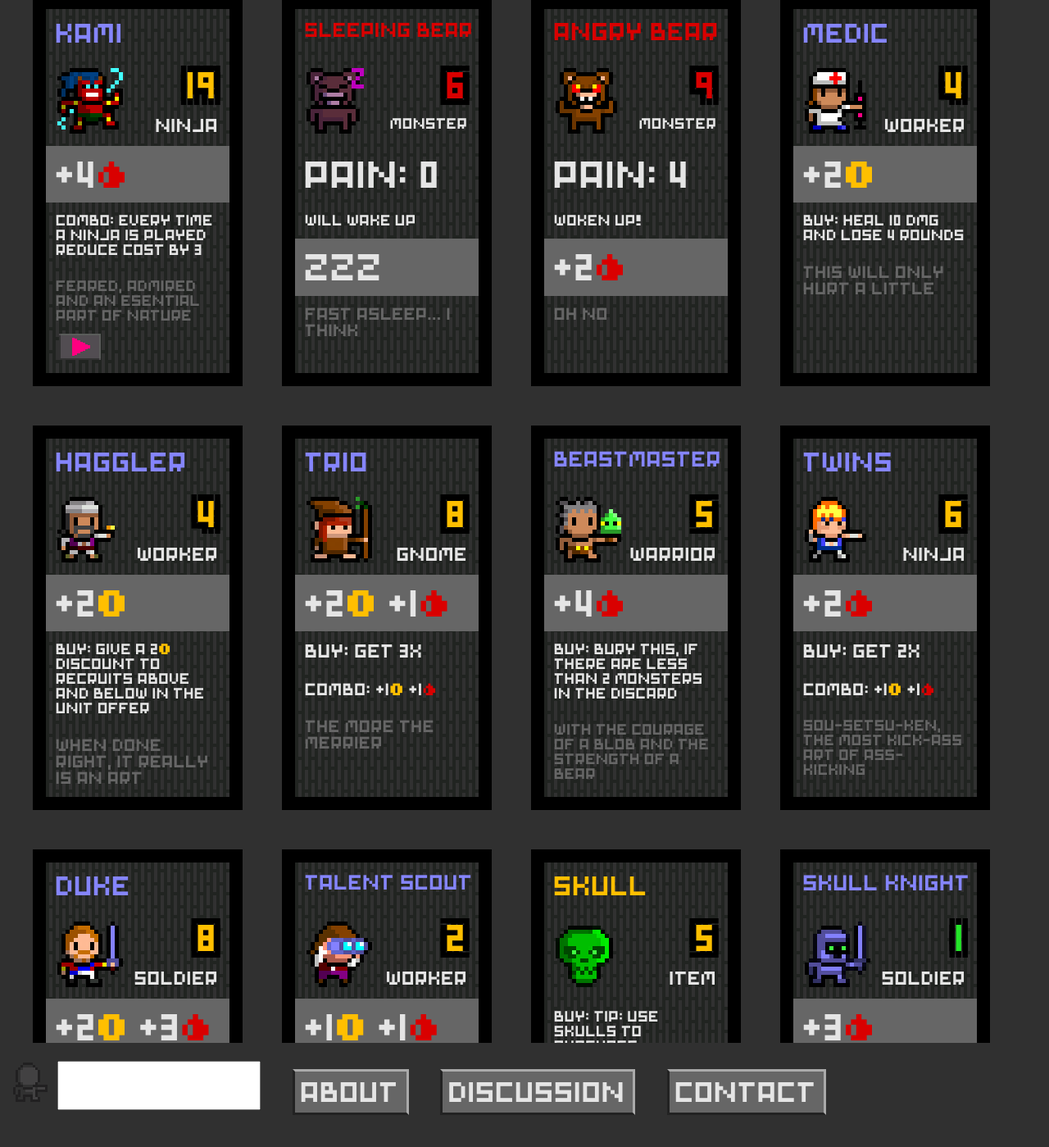
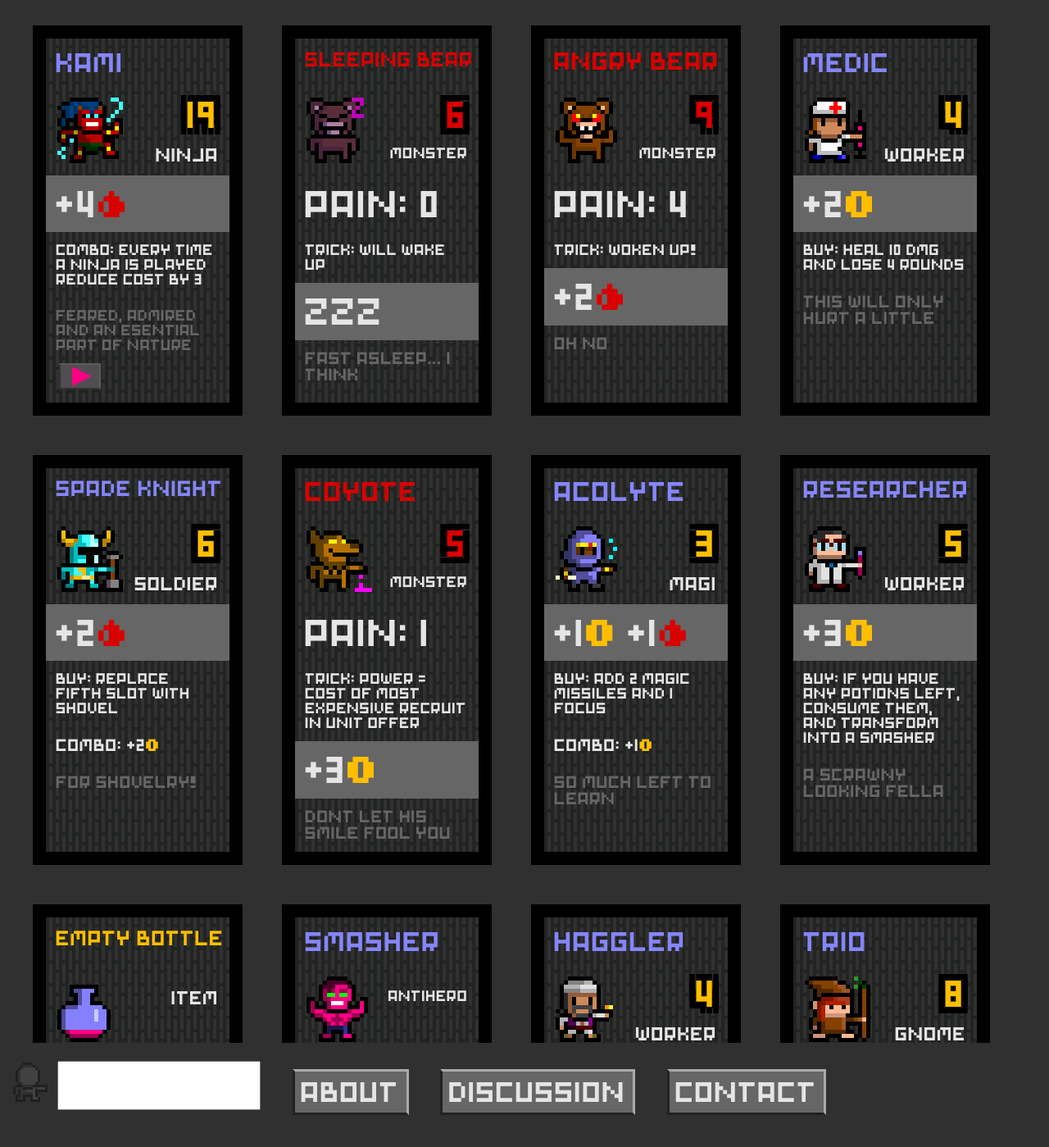
Before and after one commit to MattArnold/toarms.games.github.io, a Jekyll site: the page built from index.md, in a window 1280 px wide and 1400 px high, scrolled down 15665 px. Shown: the whole window at 82% size. Built offline with Jekyll 4.4.1, drawn with Linux system fonts in a browser that asks for light colours; some of the changed text lies outside the part shown.

Commit message:
Add SpadeKnight Coyote Acolyte Researcher Twin2

```diff
--- a/_data/cards.yaml
+++ b/_data/cards.yaml
@@ -1149,6 +1149,45 @@
   play: +2g
   gain: HEAL 10 DMG AND LOSE 4 ROUNDS
   flavor: THIS WILL ONLY HURT A LITTLE
+- name: SPADE KNIGHT
+  slug: SpadeKnight
+  coincost: 6
+  type: SOLDIER
+  play: +2b
+  combo: +2g
+  gain: REPLACE FIFTH SLOT WITH SHOVEL
+  flavor: FOR SHOVELRY!
+- name: COYOTE
+  slug: Coyote
+  bloodcost: 5
+  type: MONSTER
+  pain: 1
+  trick: POWER = COST OF MOST EXPENSIVE RECRUIT IN UNIT OFFER
+  play: +3g
+  flavor: DONT LET HIS SMILE FOOL YOU
+- name: ACOLYTE
+  slug: Acolyte
+  coincost: 3
+  type: MAGI
+  play: +1g +1b
+  combo: +1g
+  gain: ADD 2 MAGIC MISSILES AND 1 FOCUS
+  flavor: SO MUCH LEFT TO LEARN
+- name: RESEARCHER
+  slug: Researcher
+  coincost: 5
+  type: WORKER
+  play: +3g
+  gain: IF YOU HAVE ANY POTIONS LEFT, CONSUME THEM, AND TRANSFORM INTO A SMASHER
+  flavor: A SCRAWNY LOOKING FELLA
+- name: EMPTY BOTTLE
+  slug: EmptyBottle
+  type: ITEM
+  flavor: CHUG! CHUG! CHUG!
+- name: SMASHER
+  slug: Smasher
+  type: ANTIHERO
+  play: +1b FOR EACH CONSUMED POTION -UP TO 6-
 - name: HAGGLER
   slug: Haggler
   coincost: 4
@@ -1179,6 +1218,12 @@
   combo: +1g +1b
   gain: GET 2X
   flavor: SOU-SETSU-KEN, THE MOST KICK-ASS ART OF ASS-KICKING
+- name: TWINS
+  slug: Twins2
+  coincost: 6
+  type: NINJA
+  play: +2b
+  combo: +1g +1b
 - name: DUKE
   slug: Duke
   coincost: 8
--- a/_layouts/default.html
+++ b/_layouts/default.html
@@ -115,7 +115,7 @@
 {% endif %}
 {% if card.trick %}
   <div class="small card-trick">
-    {{ card.trick | replace: "g", coin | replace: "b", blood }}
+    TRICK: {{ card.trick | replace: "g", coin | replace: "b", blood }}
   </div>
 {% endif %}
 {% if card.play %}
```
Also changed, not shown: assets/images/items/EmptyBottle.png (added), assets/images/units/Acolyte.png (added), assets/images/units/Coyote.png (added), assets/images/units/Researcher.png (added), assets/images/units/Smasher.png (added), assets/images/units/SpadeKnight.png (added), assets/images/units/Twins2.png (added).
